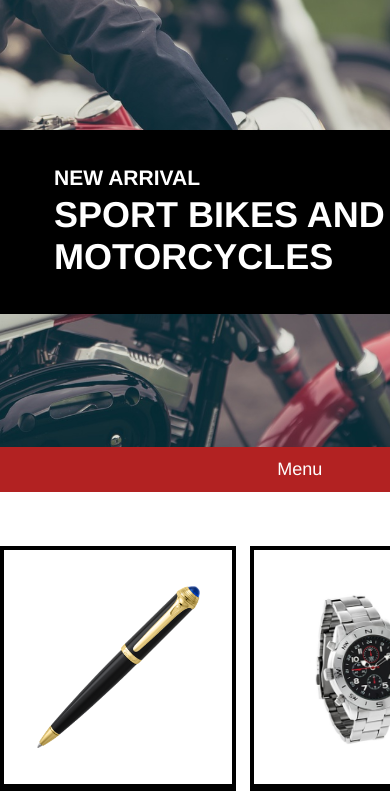
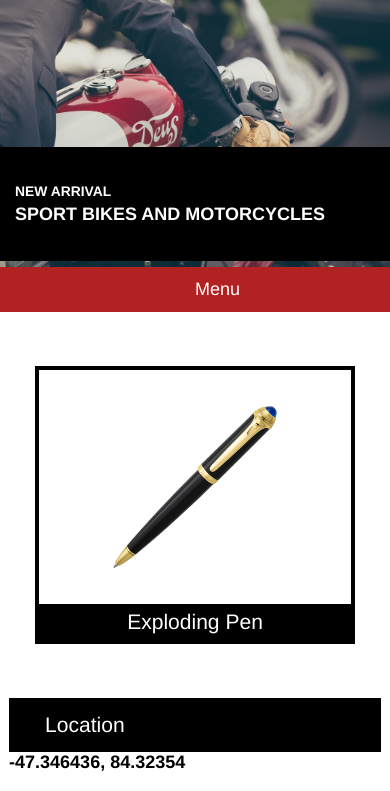
Before and after one commit to vi109/Secret-agent, a plain HTML site: page index.html in a window 390 px wide. Shown: the part 48-839 px from the top of the page. Drawn offline with Linux system fonts and the light colour scheme.

Commit message:
Added responsive mobile

```diff
--- a/index.html
+++ b/index.html
@@ -47,7 +47,7 @@
         <h3>Exploding Pen</h3>
       </div>
       <!-- Watch -->
-      <div class="box">
+      <div class="box" id="middel-box">
         <img src="./resources/images/watch.png" alt="watch"/>
         <h3>Cellular Watch</h3>
       </div>
--- a/resources/css/style.css
+++ b/resources/css/style.css
@@ -171,7 +171,7 @@ footer {
   align-items: center;
 }
 
-/* Responsive design */
+/* Responsive design tablet */
 
 .handle {
   display: none;
@@ -196,3 +196,39 @@ footer {
     width: 47%;
   }
 }
+
+/* Responsive design phone */
+
+@media only screen and (max-width: 470px) {
+  #middel-box {
+    display: none;
+  }
+
+  .box {
+    width: 80%;
+  }
+
+  .container {
+  width: 100%;
+  display: flex;
+  flex-direction: column;
+  justify-content: flex-end;
+  }
+
+ .new-arrival h3 {
+   font-size: 0.77rem;
+   }
+
+ .new-arrival {
+   position: relative;
+   top: 4rem;
+ }
+
+ h1 {
+   font-size: 1rem;
+ }
+
+ .banner {
+   height: 15rem;
+ }
+}
```
